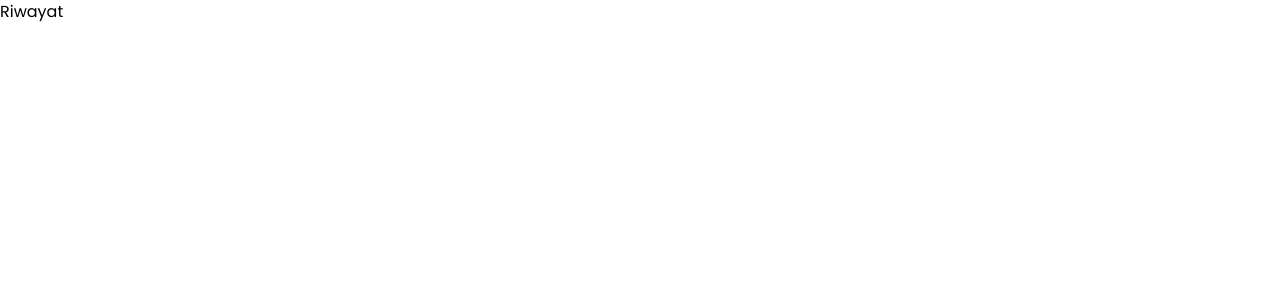
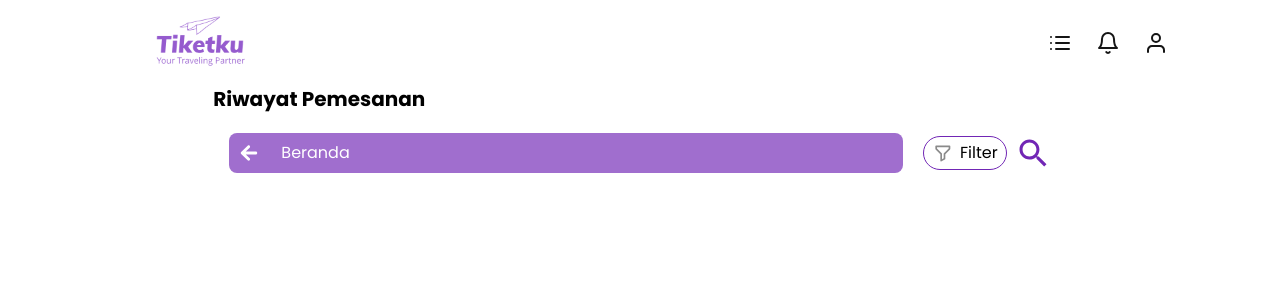
Before and after one commit to BATCH6-KEL3-FINALPROJECT/Kelompok3-Frontend-Final_Project, a React (Vite) app: page /riwayat-pesanan in a window 1280 px wide. Shown: the top 300 px of the page. Built offline with nearby package versions, Linux system fonts and the light colour scheme; the HTML template or start-up script is replaced by a standard one.

Commit message:
Adding: FakeRestAPI for Notifikasi page

```diff
--- a/src/components/NotificationItem.jsx
+++ b/src/components/NotificationItem.jsx
@@ -1,13 +1,15 @@
 import React from "react";
 import { IoIosNotifications } from "react-icons/io";
 
-const NotificationItem = ({
-  title,
-  date,
-  message,
-  extraMessage,
-  iconColor,
-}) => {
+const NotificationItem = ({ title, date, message, extraMessage }) => {
+  let iconColor;
+
+  if (title === "Promosi") {
+    iconColor = "bg-[#73CA5C]";
+  } else if (title === "Notifikasi") {
+    iconColor = "bg-[#FA2C5A]";
+  }
+
   return (
     <div className="flex gap-5 mx-4 text-[#8A8A8A] text-sm p-2 rounded-lg">
       <IoIosNotifications className="text-white bg-[#7126B580]/50 rounded-full p-1 text-2xl" />
--- a/src/pages/Notifikasi.jsx
+++ b/src/pages/Notifikasi.jsx
@@ -12,8 +12,33 @@ import { motion } from "framer-motion";
 const Notifikasi = () => {
   const [isLogin, setIsLogin] = useState(true);
   const [isLoading, setIsLoading] = useState(true);
+  // const [notifications, setNotifications] = useState([]);
   const navigate = useNavigate();
   const cookies = new Cookies();
+
+  const notifikasi = [
+    {
+      title: "Promosi",
+      date: "20 Maret, 14:04",
+      message: "Dapatkan Potongan 50% Tiket!",
+      extraMessage: "Syarat dan Ketentuan berlaku!",
+      iconColor: "bg-[#73CA5C]",
+    },
+    {
+      title: "Notifikasi",
+      date: "5 Maret, 14:04",
+      message:
+        "Terdapat perubahan pada jadwal penerbangan kode booking 45GT6. Cek jadwal perjalanan Anda disini!",
+      iconColor: "bg-[#FA2C5A]",
+    },
+    {
+      title: "Notifikasi",
+      date: "5 Maret, 14:04",
+      message:
+        "Terdapat perubahan pada jadwal penerbangan kode booking 45GT6. Cek jadwal perjalanan Anda disini!",
+      iconColor: "bg-[#FA2C5A]",
+    },
+  ];
 
   useEffect(() => {
     const checkToken = cookies.get("token");
@@ -24,12 +49,24 @@ const Notifikasi = () => {
       navigate("/");
     }
 
+    // async function fetchData() {
+    //   try {
+    //     const response = await fetch("http://localhost:8000/notifikasi");
+    //     const data = await response.json();
+    //     setNotifications(data);
+    //   } catch (error) {
+    //     console.error("Error fetching notifications:", error);
+    //   }
+    // }
+
+    // fetchData();
+
     const timer = setTimeout(() => {
       setIsLoading(false);
     }, 3000);
 
     return () => clearTimeout(timer);
-  }, [navigate]);
+  }, []);
 
   return (
     <>
@@ -70,32 +107,37 @@ const Notifikasi = () => {
           </motion.div>
         </div>
         <div>
-          {isLoading ? (
-            <>
-              <NotificationItemSkeleton />
-              <NotificationItemSkeleton />
-            </>
-          ) : (
-            <>
-              <NotificationItem
-                title="Promosi"
-                date="20 Maret, 14:04"
-                message="Dapatkan Potongan 50% Tiket!"
-                extraMessage="Syarat dan Ketentuan berlaku!"
-                iconColor="bg-[#73CA5C]"
-              />
-              <NotificationItem
-                title="Notifikasi"
-                date="5 Maret, 14:04"
-                message="Terdapat perubahan pada jadwal penerbangan kode booking 45GT6. Cek jadwal perjalanan Anda disini!"
-                iconColor="bg-[#FA2C5A]"
-              />
-            </>
-          )}
+          {isLoading
+            ? notifikasi.map((_, index) => (
+                <NotificationItemSkeleton key={index} />
+              ))
+            : notifikasi.map((notification, index) => (
+                <NotificationItem
+                  key={index}
+                  title={notification.title}
+                  date={notification.date}
+                  message={notification.message}
+                  extraMessage={notification.extraMessage}
+                  iconColor={notification.iconColor}
+                />
+              ))}
+          {/* {isLoading
+            ? notifications.map((_, index) => (
+                <NotificationItemSkeleton key={index} />
+              ))
+            : notifications.map((notification, index) => (
+                <NotificationItem
+                  key={index}
+                  title={notification.title}
+                  date={notification.date}
+                  message={notification.message}
+                  extraMessage={notification.extraMessage}
+                  iconColor={notification.iconColor}
+                />
+              ))} */}
         </div>
       </div>
     </>
   );
 };
-
 export default Notifikasi;
--- a/src/pages/Riwayat.jsx
+++ b/src/pages/Riwayat.jsx
@@ -1,7 +1,55 @@
-import React from "react";
+import React, { useEffect, useState } from "react";
+import { useNavigate } from "react-router-dom";
+import { IoMdSearch, IoMdArrowRoundBack } from "react-icons/io";
+import { BiFilterAlt } from "react-icons/bi";
+import { Link } from "react-router-dom";
+import Cookies from "universal-cookie";
+import Navbar from "../components/Navbar";
+import { motion } from "framer-motion";
 
 const Riwayat = () => {
-  return <div>Riwayat</div>;
+  const [isLogin, setIsLogin] = useState(true);
+  return (
+    <>
+      <Navbar isLogin={isLogin} isSearch={false} />
+      <div className="w-11/12 md:w-2/3 mx-auto flex flex-col gap-5 overflow-hidden">
+        <motion.h1
+          initial={{ opacity: 0, x: -75 }}
+          whileInView={{ opacity: 1, x: 0 }}
+          transition={{ duration: 0.75, delay: 0.25 }}
+          className="text-xl font-bold"
+        >
+          Riwayat Pemesanan
+        </motion.h1>
+        <div className="flex justify-between items-center gap-5 mx-4 mb-5">
+          <motion.div
+            initial={{ opacity: 0, x: -75 }}
+            whileInView={{ opacity: 1, x: 0 }}
+            transition={{ duration: 0.75, delay: 0.75 }}
+            className="flex items-center flex-grow bg-[#A06ECE] text-white gap-5 p-2 rounded-lg"
+          >
+            <Link to="/">
+              <IoMdArrowRoundBack className="text-2xl" />
+            </Link>
+            <h3 className="text-base">Beranda</h3>
+          </motion.div>
+          <motion.div
+            initial={{ opacity: 0, x: 75 }}
+            whileInView={{ opacity: 1, x: 0 }}
+            transition={{ duration: 0.75, delay: 0.75 }}
+            className="flex gap-2 items-center"
+          >
+            <button className="flex items-center text-base gap-2 border border-[#7126B5] p-1 px-2 rounded-full">
+              <BiFilterAlt className="text-[#8A8A8A] text-xl" /> <p>Filter</p>
+            </button>
+            <button>
+              <IoMdSearch className="text-[#7126B5] text-4xl" />
+            </button>
+          </motion.div>
+        </div>
+      </div>
+    </>
+  );
 };
 
 export default Riwayat;
--- /dev/null
+++ b/src/utils/db.json
@@ -0,0 +1,15 @@
+{
+  "notifikasi": [
+    {
+      "title": "Promosi",
+      "date": "20 Maret, 14:04",
+      "message": "Dapatkan Potongan 50% Tiket!",
+      "extraMessage": "Syarat dan Ketentuan berlaku!"
+    },
+    {
+      "title": "Notifikasi",
+      "date": "5 Maret, 14:04",
+      "message": "Terdapat perubahan pada jadwal penerbangan kode booking 45GT6. Cek jadwal perjalanan Anda disini!"
+    }
+  ]
+}
```
